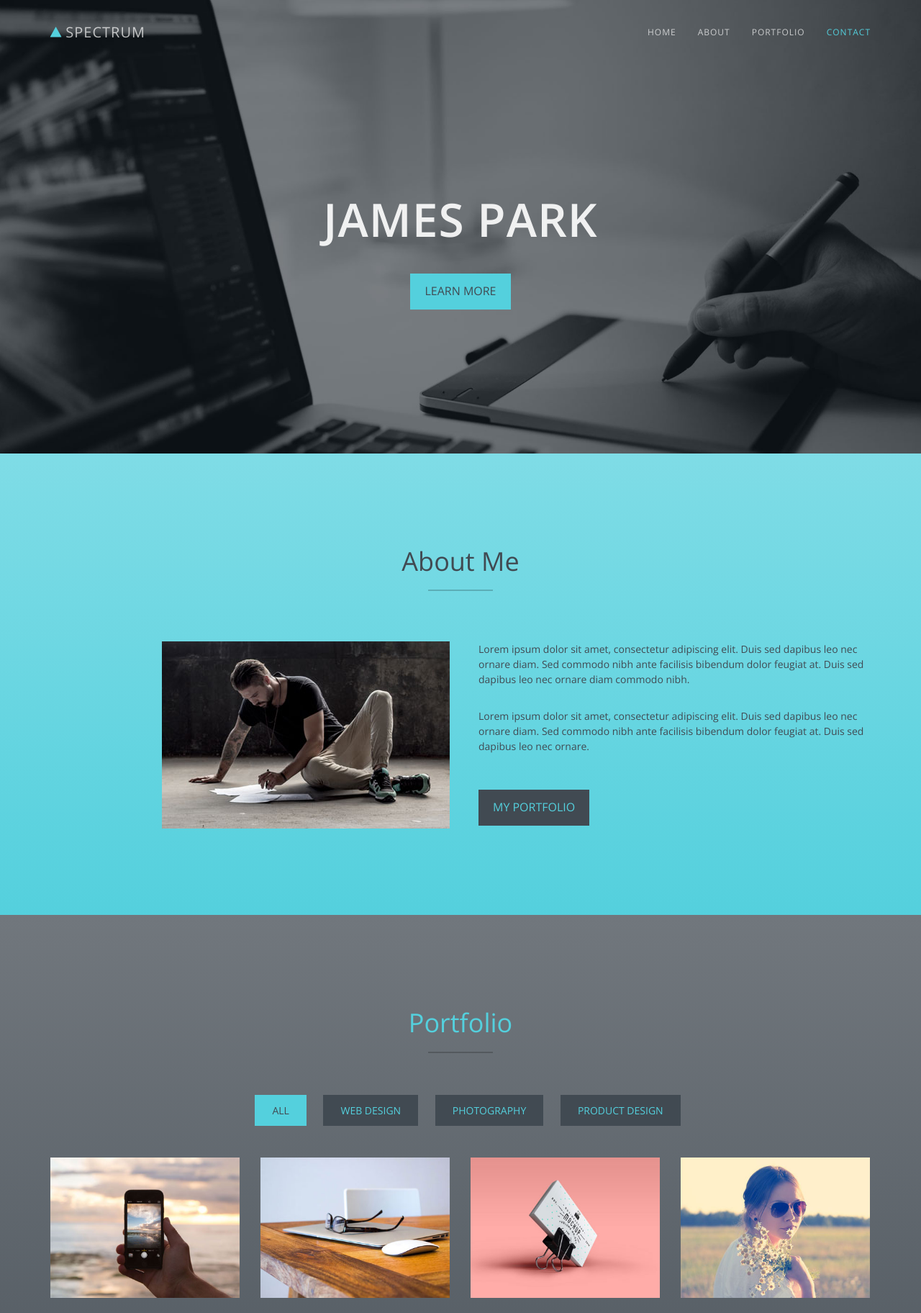
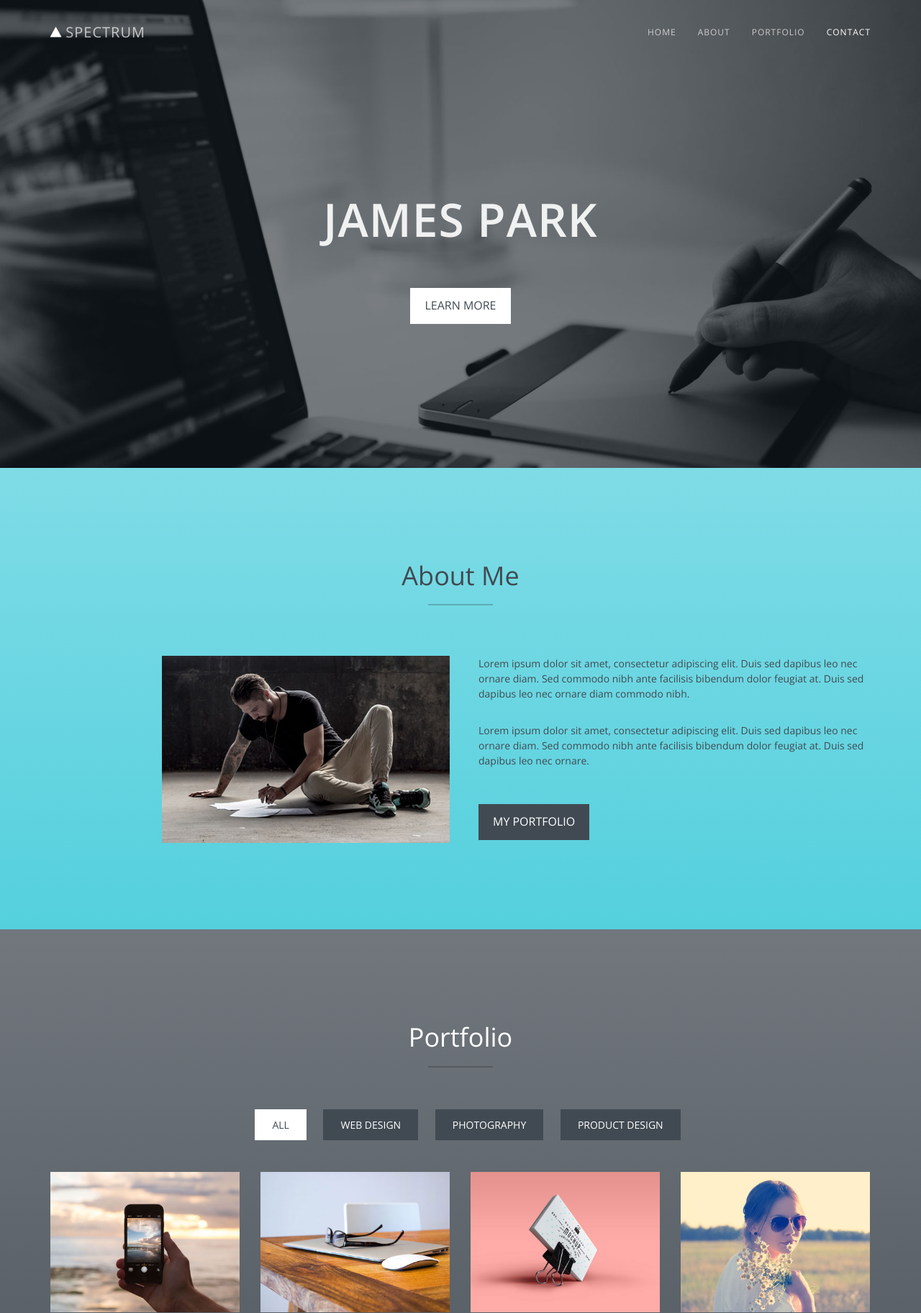
Before and after one commit to pbandjelly/pbandjelly.github.io, a PHP site: page / in a window 1280 px wide. Shown: the top 1824 px of the page at 72% size. Run offline with PHP 8.4, Linux system fonts and the light colour scheme; some libraries are stand-ins or nearby versions.

Commit message:
customizing theme

```diff
--- a/css/style.css
+++ b/css/style.css
@@ -87,7 +87,7 @@ hr {
 }
 #menu a.navbar-brand i.fa {
 	font-size: 18px;
-	color: #54d0dd;
+	color: #ffffff;
 	vertical-align: top;
 }
 #menu.navbar-default .navbar-nav > li > a {
@@ -97,22 +97,22 @@ hr {
 	letter-spacing: 1px;
 }
 #menu.navbar-default .navbar-nav > li > a:hover {
-	color: #54d0dd;
+	color: #ffffff;
 }
 .on {
 	background-color: #343b42 !important;
 	padding: 0 !important;
 }
 .navbar-default .navbar-nav > .active > a, .navbar-default .navbar-nav > .active > a:hover, .navbar-default .navbar-nav > .active > a:focus {
-	color: #54d0dd !important;
+	color: #ffffff !important;
 	background-color: transparent;
 }
 .navbar-toggle {
 	border-radius: 0;
 }
 .navbar-default .navbar-toggle:hover, .navbar-default .navbar-toggle:focus {
-	background-color: #54d0dd;
-	border-color: #54d0dd;
+	background-color: #ffffff;
+	border-color: #ffffff;
 }
 .navbar-default .navbar-toggle:hover>.icon-bar {
 	background-color: #FFF;
@@ -123,7 +123,7 @@ hr {
 .btn-custom {
 	text-transform: uppercase;
 	color: #414a52;
-	background-color: #54d0dd;
+	background-color: #ffffff;
 	border: 0;
 	padding: 14px 20px;
 	margin: 0;
@@ -133,12 +133,12 @@ hr {
 	transition: all 0.3s;
 }
 .btn-custom:hover, .btn-custom:focus, .btn-custom.focus, .btn-custom:active, .btn-custom.active {
-	color: #54d0dd;
+	color: #ffffff;
 	background-color: #414a52;
 }
 .btn-default {
 	text-transform: uppercase;
-	color: #54d0dd;
+	color: #ffffff;
 	background-color: #414a52;
 	border: 0;
 	padding: 14px 20px;
@@ -149,7 +149,7 @@ hr {
 	transition: all 0.3s;
 }
 .btn-default:hover, .btn-default:focus, .btn-default.focus, .btn-default:active, .btn-default.active {
-	color: #54d0dd;
+	color: #ffffff;
 	background-color: #343b42;
 }
 /* Header Section */
@@ -189,12 +189,12 @@ header .intro-text {
 /* About Section */
 #about {
 	padding: 120px 0;
-	/* Permalink - use to edit and share this gradient: http://colorzilla.com/gradient-editor/#54d0dd+0,54d0dd+0,54d0dd+0,7fdce6+0,54d0dd+100 */
+	/* Permalink - use to edit and share this gradient: http://colorzilla.com/gradient-editor/#ffffff+0,ffffff+0,ffffff+0,7fdce6+0,ffffff+100 */
 	background: rgb(84,208,221); /* Old browsers */
 	background: -moz-linear-gradient(top, rgba(84,208,221,1) 0%, rgba(84,208,221,1) 0%, rgba(84,208,221,1) 0%, rgba(127,220,230,1) 0%, rgba(84,208,221,1) 100%); /* FF3.6-15 */
 	background: -webkit-linear-gradient(top, rgba(84,208,221,1) 0%, rgba(84,208,221,1) 0%, rgba(84,208,221,1) 0%, rgba(127,220,230,1) 0%, rgba(84,208,221,1) 100%); /* Chrome10-25,Safari5.1-6 */
 	background: linear-gradient(to bottom, rgba(84,208,221,1) 0%, rgba(84,208,221,1) 0%, rgba(84,208,221,1) 0%, rgba(127,220,230,1) 0%, rgba(84,208,221,1) 100%); /* W3C, IE10+, FF16+, Chrome26+, Opera12+, Safari7+ */
-filter: progid:DXImageTransform.Microsoft.gradient( startColorstr='#54d0dd', endColorstr='#54d0dd', GradientType=0 ); /* IE6-9 */
+filter: progid:DXImageTransform.Microsoft.gradient( startColorstr='#ffffff', endColorstr='#ffffff', GradientType=0 ); /* IE6-9 */
 }
 #about .about-text {
 	margin-left: 10px;
@@ -209,15 +209,15 @@ filter: progid:DXImageTransform.Microsoft.gradient( startColorstr='#54d0dd', end
 /* Portfolio Section */
 #portfolio {
 	padding: 120px 0;
-	/* Permalink - use to edit and share this gradient: http://colorzilla.com/gradient-editor/#54d0dd+0,54d0dd+0,54d0dd+0,71777d+0,414a52+100 */
+	/* Permalink - use to edit and share this gradient: http://colorzilla.com/gradient-editor/#ffffff+0,ffffff+0,ffffff+0,71777d+0,414a52+100 */
 	background: rgb(84,208,221); /* Old browsers */
 	background: -moz-linear-gradient(top, rgba(84,208,221,1) 0%, rgba(84,208,221,1) 0%, rgba(84,208,221,1) 0%, rgba(113,119,125,1) 0%, rgba(65,74,82,1) 100%); /* FF3.6-15 */
 	background: -webkit-linear-gradient(top, rgba(84,208,221,1) 0%, rgba(84,208,221,1) 0%, rgba(84,208,221,1) 0%, rgba(113,119,125,1) 0%, rgba(65,74,82,1) 100%); /* Chrome10-25,Safari5.1-6 */
 	background: linear-gradient(to bottom, rgba(84,208,221,1) 0%, rgba(84,208,221,1) 0%, rgba(84,208,221,1) 0%, rgba(113,119,125,1) 0%, rgba(65,74,82,1) 100%); /* W3C, IE10+, FF16+, Chrome26+, Opera12+, Safari7+ */
-filter: progid:DXImageTransform.Microsoft.gradient( startColorstr='#54d0dd', endColorstr='#414a52', GradientType=0 ); /* IE6-9 */
+filter: progid:DXImageTransform.Microsoft.gradient( startColorstr='#ffffff', endColorstr='#414a52', GradientType=0 ); /* IE6-9 */
 }
 #portfolio h2 {
-	color: #54d0dd;
+	color: #ffffff;
 }
 .categories {
 	padding-bottom: 30px;
@@ -232,16 +232,16 @@ ol.type li {
 }
 ol.type li a {
 	background: #414a52;
-	color: #54d0dd;
+	color: #ffffff;
 	padding: 12px 24px;
 	text-transform: uppercase;
 }
 ol.type li a.active {
-	background: #54d0dd;
+	background: #ffffff;
 	color: #414a52;
 }
 ol.type li a:hover {
-	background: #54d0dd;
+	background: #ffffff;
 	color: #414a52;
 }
 .isotope-item {
@@ -344,12 +344,12 @@ ol.type li a:hover {
 /* Contact Section */
 #contact {
 	padding: 120px 0 60px 0;
-	/* Permalink - use to edit and share this gradient: http://colorzilla.com/gradient-editor/#54d0dd+0,54d0dd+0,54d0dd+0,7fdce6+0,54d0dd+100 */
+	/* Permalink - use to edit and share this gradient: http://colorzilla.com/gradient-editor/#ffffff+0,ffffff+0,ffffff+0,7fdce6+0,ffffff+100 */
 	background: rgb(84,208,221); /* Old browsers */
 	background: -moz-linear-gradient(top, rgba(84,208,221,1) 0%, rgba(84,208,221,1) 0%, rgba(84,208,221,1) 0%, rgba(127,220,230,1) 0%, rgba(84,208,221,1) 100%); /* FF3.6-15 */
 	background: -webkit-linear-gradient(top, rgba(84,208,221,1) 0%, rgba(84,208,221,1) 0%, rgba(84,208,221,1) 0%, rgba(127,220,230,1) 0%, rgba(84,208,221,1) 100%); /* Chrome10-25,Safari5.1-6 */
 	background: linear-gradient(to bottom, rgba(84,208,221,1) 0%, rgba(84,208,221,1) 0%, rgba(84,208,221,1) 0%, rgba(127,220,230,1) 0%, rgba(84,208,221,1) 100%); /* W3C, IE10+, FF16+, Chrome26+, Opera12+, Safari7+ */
-filter: progid:DXImageTransform.Microsoft.gradient( startColorstr='#54d0dd', endColorstr='#54d0dd', GradientType=0 ); /* IE6-9 */
+filter: progid:DXImageTransform.Microsoft.gradient( startColorstr='#ffffff', endColorstr='#ffffff', GradientType=0 ); /* IE6-9 */
 }
 #contact form {
 	padding: 30px 0;
@@ -438,7 +438,7 @@ a:focus, .btn:focus, .btn:active:focus, .btn.active:focus, .btn.focus, .btn:acti
 	color: rgba(255,255,255,0.7);
 }
 #footer a:hover {
-	color: #54d0dd;
+	color: #ffffff;
 }
 
 @media (max-width: 1024px) {
--- a/index.html
+++ b/index.html
@@ -62,7 +62,7 @@
     <div class="container">
       <div class="row">
         <div class="intro-text">
-          <h1>James Park</h1>
+          <h1>James Park</h1><br>
           <a href="#about" class="btn btn-custom btn-lg page-scroll">Learn More</a> </div>
       </div>
     </div>
```
